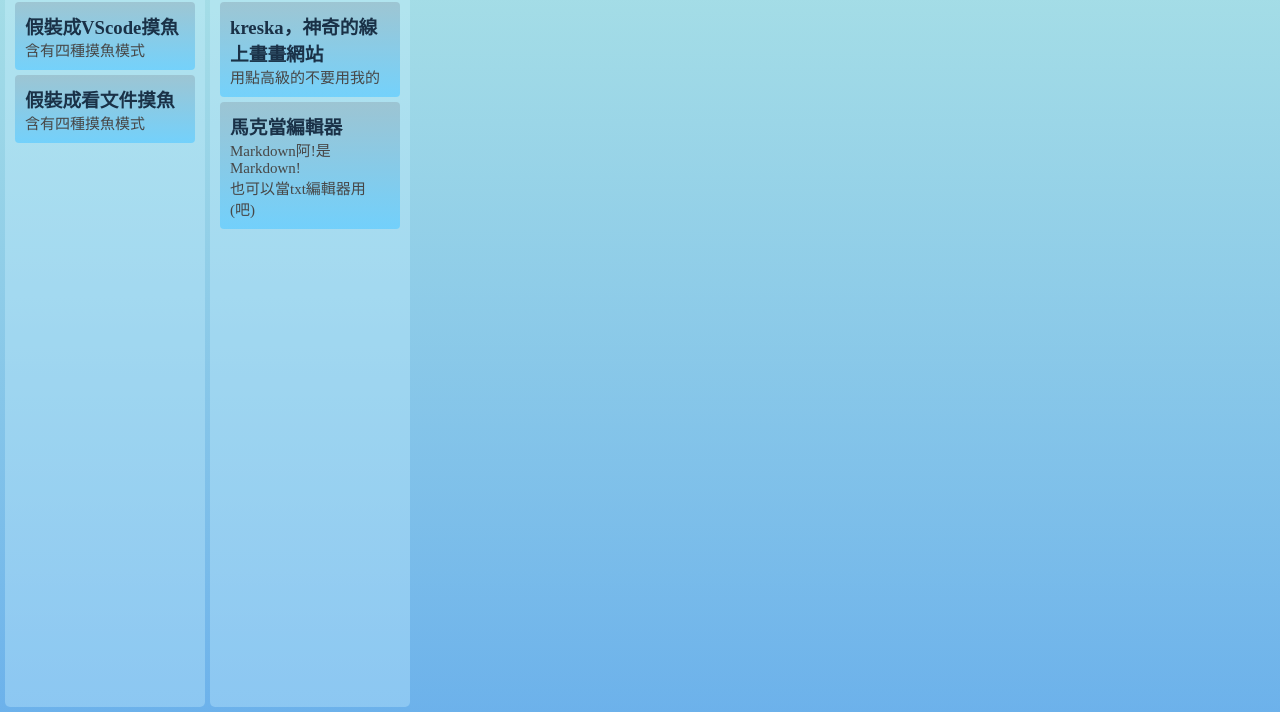
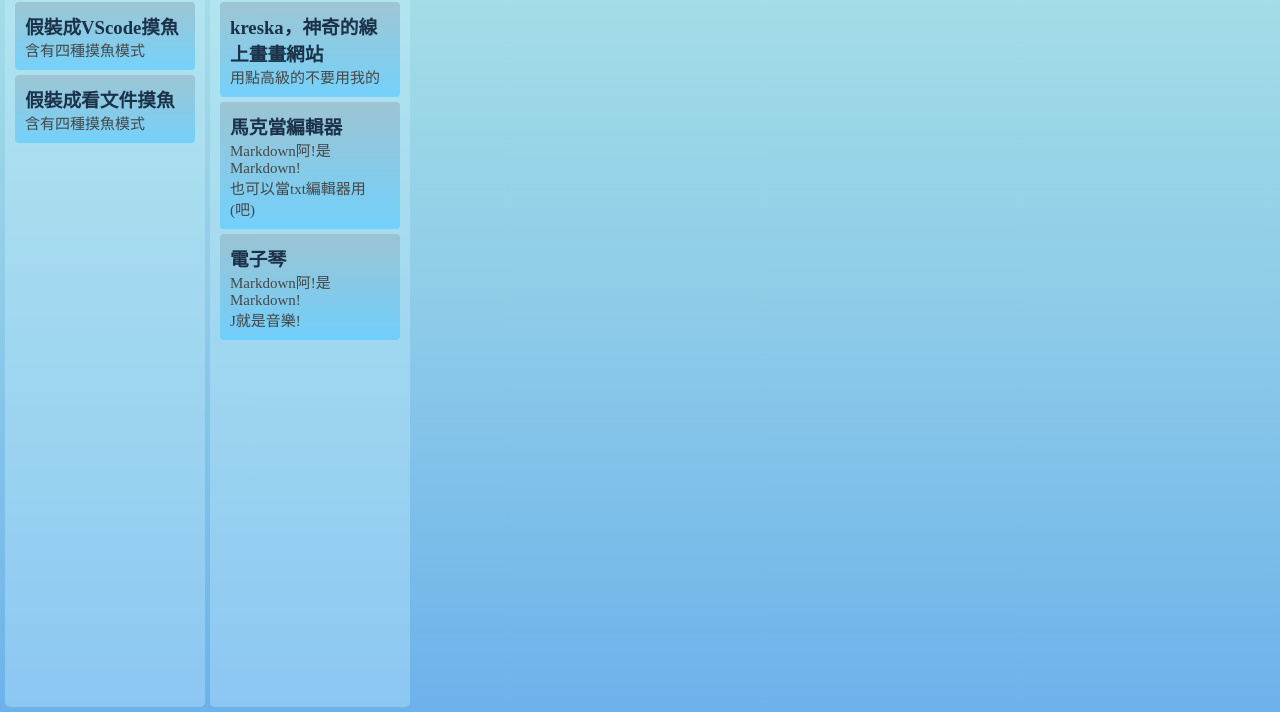
Before and after one commit to WildCatTheOnetrueGod/Slapper, a plain HTML site: page index.html in a window 1280 px wide. Shown: the part 88-800 px from the top of the page. Drawn offline with Linux system fonts and the light colour scheme.

Commit message:
Update index.html

```diff
--- a/index.html
+++ b/index.html
@@ -135,6 +135,11 @@ html,body {
                         <p>Markdown阿!是Markdown!</p>
                         <p>也可以當txt編輯器用(吧)</p>
                     </div>
+				<div class="btn" onclick="window.open('https://wildcattheonetruegod.github.io/Slapper/html/music.html', '_blank');">
+                        <h3>電子琴</h3>
+                        <p>Markdown阿!是Markdown!</p>
+                        <p>J就是音樂!</p>
+                    </div>
             </div>
 
 
```
